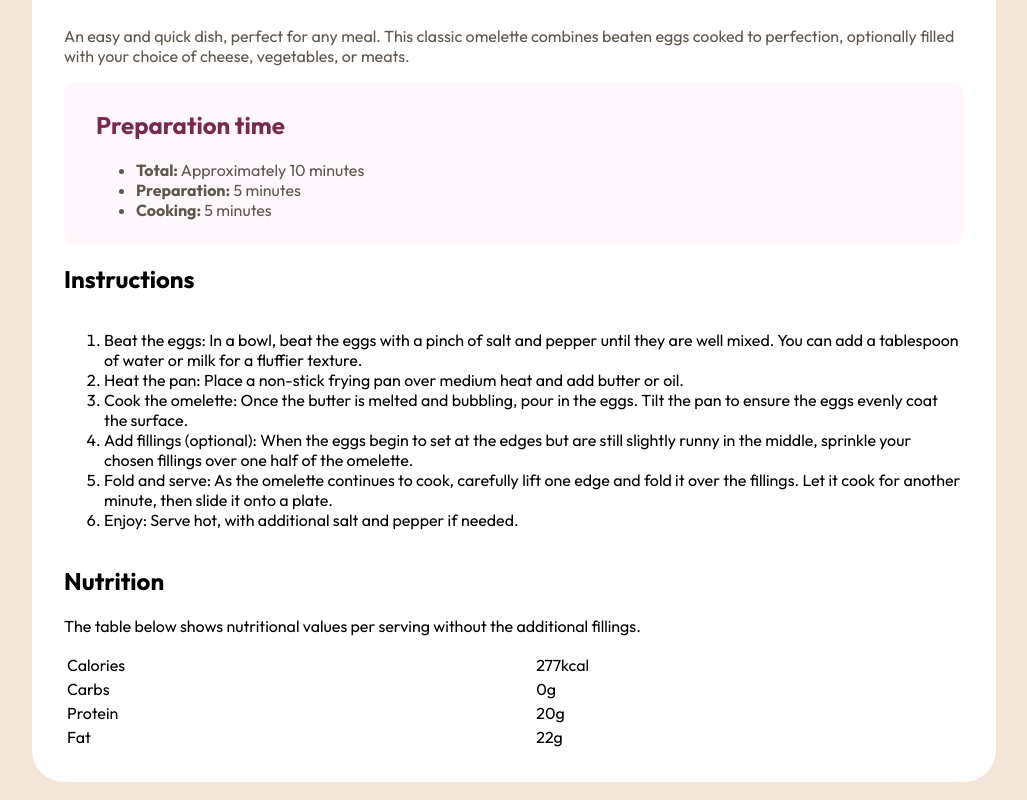
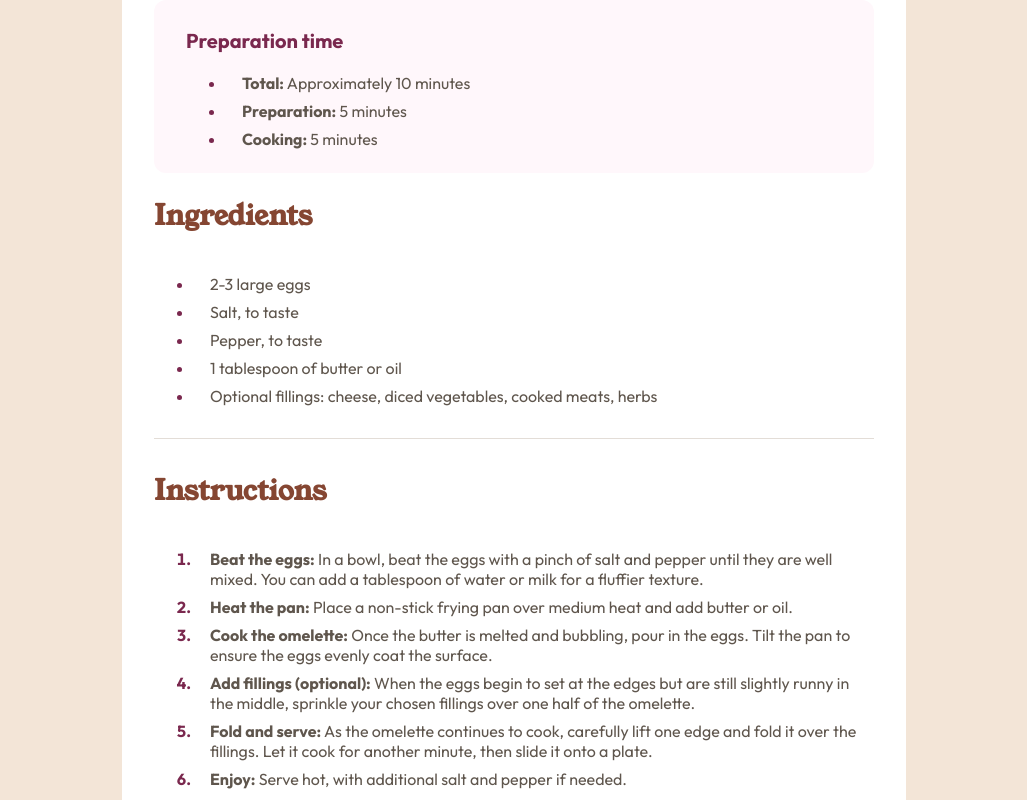
Before and after one commit to marianafantini/recipe-page-vuejs, a Vue app: page / in a window 1280 px wide. Shown: the part 540-1340 px from the top of the page, without its empty margins (126-1153 px from the left). Built offline with nearby package versions, Linux system fonts and the light colour scheme; the HTML template or start-up script is replaced by a standard one.

Commit message:
better styling

```diff
--- a/src/App.vue
+++ b/src/App.vue
@@ -14,27 +14,27 @@ const recipe = {
   instructions: [
     {
       step: 1,
-      content: "Beat the eggs: In a bowl, beat the eggs with a pinch of salt and pepper until they are well mixed. You can add a tablespoon of water or milk for a fluffier texture."
+      content: "<b>Beat the eggs:</b> In a bowl, beat the eggs with a pinch of salt and pepper until they are well mixed. You can add a tablespoon of water or milk for a fluffier texture."
     },
     {
       step: 2,
-      content: "Heat the pan: Place a non-stick frying pan over medium heat and add butter or oil."
+      content: "<b>Heat the pan:</b> Place a non-stick frying pan over medium heat and add butter or oil."
     },
     {
       step: 3,
-      content: "Cook the omelette: Once the butter is melted and bubbling, pour in the eggs. Tilt the pan to ensure the eggs evenly coat the surface."
+      content: "<b>Cook the omelette:</b> Once the butter is melted and bubbling, pour in the eggs. Tilt the pan to ensure the eggs evenly coat the surface."
     },
     {
       step: 4,
-      content: "Add fillings (optional): When the eggs begin to set at the edges but are still slightly runny in the middle, sprinkle your chosen fillings over one half of the omelette."
+      content: "<b>Add fillings (optional):</b> When the eggs begin to set at the edges but are still slightly runny in the middle, sprinkle your chosen fillings over one half of the omelette."
     },
     {
       step: 5,
-      content: "Fold and serve: As the omelette continues to cook, carefully lift one edge and fold it over the fillings. Let it cook for another minute, then slide it onto a plate."
+      content: "<b>Fold and serve:</b> As the omelette continues to cook, carefully lift one edge and fold it over the fillings. Let it cook for another minute, then slide it onto a plate."
     },
     {
       step: 6,
-      content: "Enjoy: Serve hot, with additional salt and pepper if needed."
+      content: "<b>Enjoy:</b> Serve hot, with additional salt and pepper if needed."
     }
   ],
   nutrition: {
@@ -61,10 +61,22 @@ const recipe = {
 .content-wrapper {
   display: flex;
   flex-direction: column;
-  width: 75%;
+  width: 100%;
   background-color: var(--white);
   padding: 2rem;
   border-radius: 2rem;
 }
 
+@media (min-width: 48rem) {
+  .content-wrapper {
+    width: 85%;
+  }
+}
+
+@media (min-width: 60rem) {
+  .content-wrapper {
+    width: 60%;
+  }
+}
+
 </style>
--- a/src/assets/main.css
+++ b/src/assets/main.css
@@ -27,6 +27,18 @@
 
 .font-young {
   font-family: 'Young Serif', serif;
+}
+
+h2 {
+  font-size: 1.75rem
+}
+
+h3 {
+  font-size: 1.25rem
+}
+
+.color-brown-800 {
+  color: var(--brown-800);
 }
 
 .color-rose-800 {
@@ -65,3 +77,13 @@ a,
     padding: 0 2rem;
   }
 }
+
+li {
+  margin-bottom: 0.5rem;
+  padding-left: 1rem;
+}
+
+li::marker  {
+  color: var(--rose-800);
+  font-weight: bold;
+}
--- /dev/null
+++ b/src/components/Divider.vue
@@ -0,0 +1,18 @@
+<script setup lang="ts">
+
+</script>
+
+<template>
+  <hr />
+</template>
+
+<style scoped>
+
+hr {
+  width: 100%;
+  display: block;
+  border: 0;
+  border-top: 1px solid var(--stone-150);
+}
+
+</style>
--- a/src/components/RecipeContent.vue
+++ b/src/components/RecipeContent.vue
@@ -2,6 +2,8 @@
 import RecipeInstructions from "@/components/RecipeInstructions.vue";
 import RecipePreparation from "@/components/RecipePreparation.vue";
 import RecipeNutrition from "@/components/RecipeNutrition.vue";
+import Divider from "@/components/Divider.vue";
+import RecipeIngredients from "@/components/RecipeIngredients.vue";
 
 const props = defineProps(['recipe']);
 
@@ -9,6 +11,8 @@ const props = defineProps(['recipe']);
 
 <template>
   <RecipePreparation :preparationTime="recipe.preparationTime"></RecipePreparation>
+  <RecipeIngredients :ingredients="recipe.ingredients"></RecipeIngredients>
+  <Divider></Divider>
   <RecipeInstructions :instructions="recipe.instructions"></RecipeInstructions>
   <RecipeNutrition :nutrition="recipe.nutrition"></RecipeNutrition>
 </template>
--- /dev/null
+++ b/src/components/RecipeIngredients.vue
@@ -0,0 +1,20 @@
+<script setup lang="ts">
+const props = defineProps(['ingredients']);
+
+const ingredients = props.ingredients;
+
+</script>
+
+<template>
+  <h2 class="font-young color-brown-800">Ingredients</h2>
+  <ul>
+    <li v-for="ingredient in ingredients"
+        class="color-stone-600"
+        v-text="ingredient">
+    </li>
+  </ul>
+</template>
+
+<style scoped>
+
+</style>
--- a/src/components/RecipeInstructions.vue
+++ b/src/components/RecipeInstructions.vue
@@ -6,10 +6,11 @@ const instructions = props.instructions;
 </script>
 
 <template>
-  <h2>Instructions</h2>
+  <h2 class="font-young color-brown-800">Instructions</h2>
   <ol>
     <li v-for="instruction in instructions"
-        v-text="instruction.content">
+        class="color-stone-600"
+        v-html="instruction.content">
     </li>
   </ol>
 </template>
--- a/src/components/RecipeNutrition.vue
+++ b/src/components/RecipeNutrition.vue
@@ -4,12 +4,12 @@ const props = defineProps(['nutrition']);
 
 <template>
   <div class="preparation-section">
-    <h2>Nutrition</h2>
-    <p>The table below shows nutritional values per serving without the additional fillings.</p>
+    <h2 class="font-young color-brown-800">Nutrition</h2>
+    <p class="color-stone-600">The table below shows nutritional values per serving without the additional fillings.</p>
 
-    <table class="nutrition-table">
+    <table class="nutrition-table color-stone-600">
       <tbody>
-      <tr>
+      <tr class="border-bottom-grey">
         <td>
           Calories
         </td>
@@ -17,7 +17,7 @@ const props = defineProps(['nutrition']);
           {{ props.nutrition.calories }}kcal
         </td>
       </tr>
-      <tr>
+      <tr class="border-bottom-grey">
         <td>
           Carbs
         </td>
@@ -25,7 +25,7 @@ const props = defineProps(['nutrition']);
           {{ props.nutrition.carbs }}g
         </td>
       </tr>
-      <tr>
+      <tr class="border-bottom-grey">
         <td>
           Protein
         </td>
@@ -50,4 +50,27 @@ const props = defineProps(['nutrition']);
 .nutrition-table {
   width: 100%;
 }
+
+table {
+  border-collapse: collapse;
+}
+
+table tr {
+  line-height: 2.5rem;
+}
+
+.border-bottom-grey {
+  border-bottom: 1px solid var(--stone-150);
+}
+
+
+table td:first-child {
+  padding-left: 2rem;
+}
+
+table td:last-child {
+  color: var(--brown-800);
+  font-weight: bold;
+}
+
 </style>
--- a/src/components/RecipePreparation.vue
+++ b/src/components/RecipePreparation.vue
@@ -5,7 +5,7 @@ const props = defineProps(['preparationTime']);
 
 <template>
   <div class="preparation-section">
-    <h2 class="color-rose-800">Preparation time</h2>
+    <h3 class="color-rose-800">Preparation time</h3>
     <ul>
       <li class="color-stone-600"><span class="title">Total:</span> {{
           props.preparationTime.total
```
Also changed, not shown: 1 other file (tests, documents, lock files or other folders).
